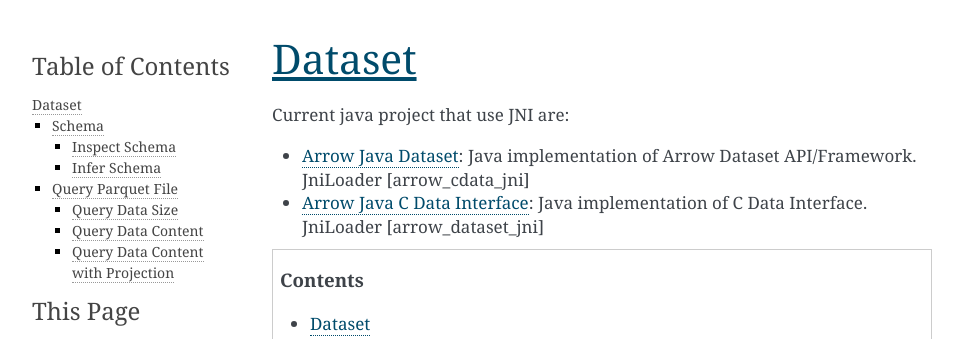
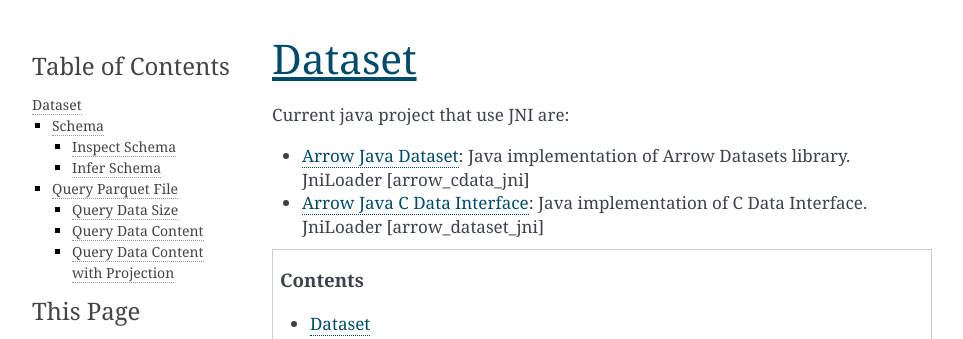
Before and after one commit to apache/arrow-cookbook, a Sphinx documentation site: the page built from java/source/dataset.rst, in a window 1280 px wide and 900 px high. Shown: the top 339 px of the window, without its empty margins (148-1111 px from the left). Built offline with Sphinx 7.4.7, drawn with Linux system fonts in a browser that asks for light colours.

Commit message:
Update java/source/dataset.rst
Co-authored-by: David Li <li.davidm96@gmail.com>

```diff
--- a/java/source/dataset.rst
+++ b/java/source/dataset.rst
@@ -6,7 +6,7 @@ Dataset
 
 Current java project that use JNI are:
 
-* `Arrow Java Dataset <https://arrow.apache.org/docs/dev/java/dataset.html>`_: Java implementation of Arrow Dataset API/Framework. JniLoader [arrow_cdata_jni]
+* `Arrow Java Dataset <https://arrow.apache.org/docs/dev/java/dataset.html>`_: Java implementation of Arrow Datasets library. JniLoader [arrow_cdata_jni]
 * `Arrow Java C Data Interface <https://arrow.apache.org/docs/format/CDataInterface.html>`_: Java implementation of C Data Interface. JniLoader [arrow_dataset_jni]
 
 .. contents::
```
